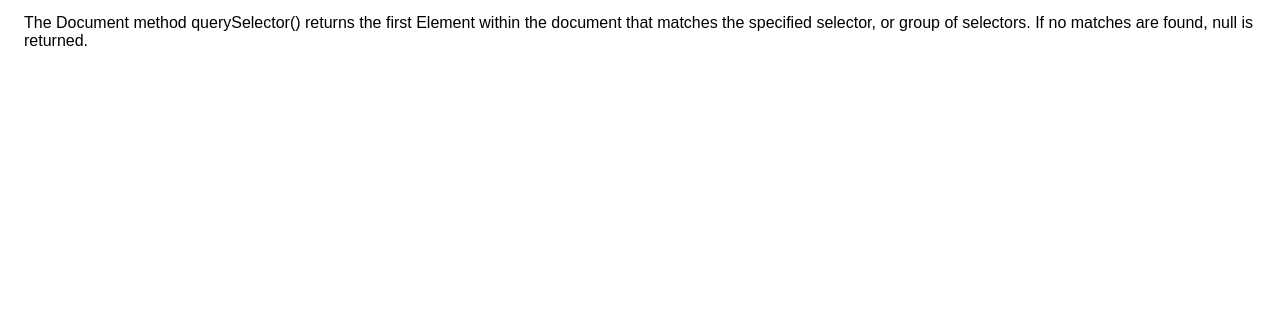
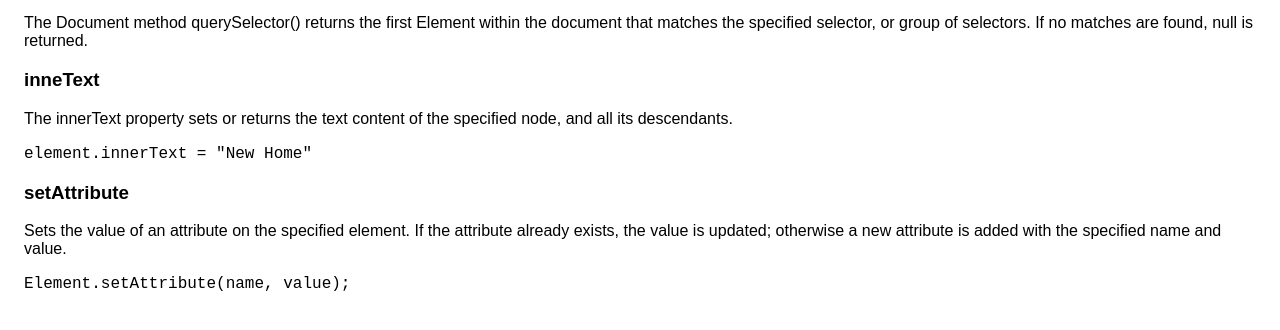
Before and after one commit to adrioro/Query-Selectors, a plain HTML site: page index.html in a window 1280 px wide. Shown: the part 138-468 px from the top of the page. Drawn offline with nearby package versions, Linux system fonts and the light colour scheme.

Commit message:
Seventh commit

```diff
--- a/index.html
+++ b/index.html
@@ -24,6 +24,18 @@
                 document that matches the specified selector, or group of selectors. If
                 no matches are found, null is returned.</p>
 
+            <h3>inneText</h3>
+            <p>The innerText property sets or returns the text content of the specified
+                node, and all its descendants.</p>
+            <code>
+                element.innerText = "New Home"
+            </code>
+            <h3>setAttribute</h3>
+            <p>Sets the value of an attribute on the specified element. If the attribute
+                already exists, the value is updated; otherwise a new attribute is added
+                with the specified name and value.</p>
+            <code>Element.setAttribute(name, value);</code>
+
             <script type="text/javascript" src="index.js"></script>
             <script type="text/javascript" src="https://code.jquery.com/jquery-3.2.1.slim.min.js"></script>
             <script type="text/javascript" src="//code.jquery.com/jquery.min.js"></script>
```
